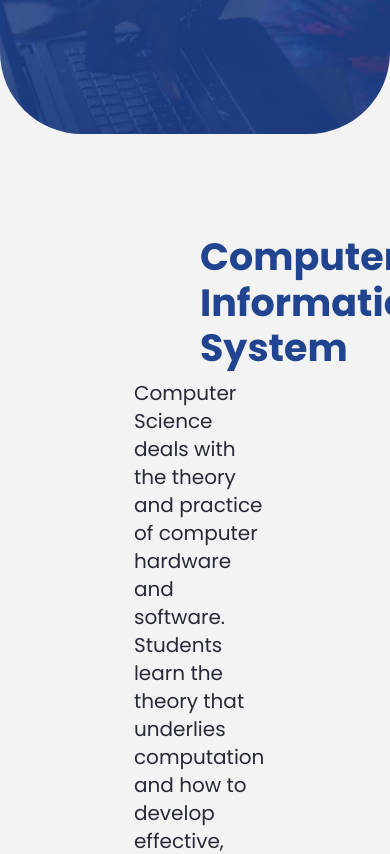
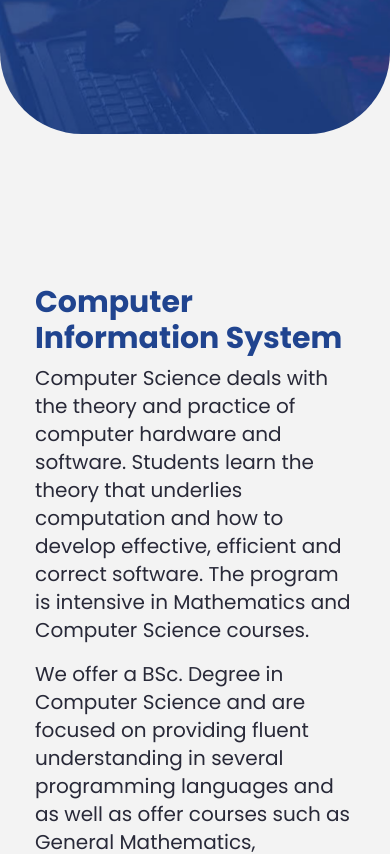
Before and after one commit to somtookaforr/BUCC-web-frontend, a React (Create React App) app: page /programs in a window 390 px wide. Shown: the part 621-1475 px from the top of the page. Built offline with nearby package versions, Linux system fonts and the light colour scheme.

Commit message:
fixed the issue with responsiveness and image alt

```diff
--- a/package.json
+++ b/package.json
@@ -10,7 +10,7 @@
     "react-dom": "^17.0.2",
     "react-router": "^5.2.0",
     "react-router-dom": "^5.2.0",
-    "react-scripts": "5.0.0",
+    "react-scripts": "^5.0.0",
     "web-vitals": "^2.1.4"
   },
   "scripts": {
--- a/src/CSS/ProgramsPage.css
+++ b/src/CSS/ProgramsPage.css
@@ -62,7 +62,7 @@
     flex-wrap: wrap;
     /* padding: 80px 50px; */
 }
-.programs-slider-section .slider .carousel-item{
+/* .programs-slider-section .slider .carousel-item{
     display: none;
     flex-wrap: wrap;
     width: 100%;
@@ -70,21 +70,34 @@
     align-items: center;
     justify-content: center;
     font-family: Poppins, Roboto, -apple-system, BlinkMacSystemFont, 'Segoe UI', Roboto, Oxygen, Ubuntu, Cantarell, 'Open Sans', 'Helvetica Neue', sans-serif;
-}
-.programs-slider-section .slider .carousel-item.active{
+} */
+.programs-slider-section .slider .carousel-item.active, .programs-slider-section .slider .carousel-item{
     display: flex;
     flex-wrap: wrap;
     width: 100%;
-    padding: 100px 150px;
+    padding: 100px 80px;
     align-items: center;
     justify-content: center;
     font-family: Poppins, Roboto, -apple-system, BlinkMacSystemFont, 'Segoe UI', Roboto, Oxygen, Ubuntu, Cantarell, 'Open Sans', 'Helvetica Neue', sans-serif;
+}
+.programs-slider-section .slider .carousel-item{
+    display: none;
 }
 .programs-slider-section .slider .carousel-item div{
     width: 50%;
     display: flex;
     align-items: center;
     justify-content: center;
+}
+programs-slider-section .slider .carousel-item .text{
+    width: 60%;
+}
+.programs-slider-section .slider .carousel-item .pic{
+    width: 40%;
+    /* background-color: aqua; */
+}
+.programs-slider-section .slider .carousel-item .pic img {
+    width: 450px;
 }
 
 .programs-slider-section .slider .slide .text{
@@ -94,7 +107,7 @@
     color: #282938;
     line-height: 28px;
     /* background: green; */
-    padding: 0 50px;
+    margin-right: 50px;
 }
 /* .programs-slider-section .slider .slide .pic{
     background: green;
@@ -134,7 +147,7 @@
 }
 .contact-section{
     width: 100%;
-    height: 40vh;
+    min-height: 40vh;
     display: flex;
     align-items: center;
     justify-content: center;
@@ -159,7 +172,7 @@
     font-weight: 700;
     color: #07101C;
 }
-@media only screen and (max-width: 1024px){
+@media only screen and (max-width: 1180px){
     /* .programs-slider-section .slider .slide{
         padding: 100px 0;
     } */
@@ -167,26 +180,27 @@
         flex-direction: column;
         padding: 100px 50px;
     }
-    .programs-slider-section .slider .slide .text{
+    .programs-slider-section .slider .carousel-item .text{
         margin-bottom: 50px;
-        /* padding: ; */
         width: 100%;
     }
+
 }
 @media only screen and (max-width: 991px){
-    /* .programs-slider-section .slider .slide{
-        padding: 100px 0;
-    } */
-    /* .programs-slider-section .slider .carousel-item{
-        flex-direction: column;
-        padding: 100px 50px;
+
+    .programs-slider-section .slider .slide .pic img{
+        width: 450px;
     }
-    .programs-slider-section .slider .slide .text{
+    .programs-slider-section .slider .carousel-item .text{
         margin-bottom: 50px;
         width: 100%;
-    } */
-    .programs-slider-section .slider .slide .pic img{
-        width: 450px;
+    }
+    .programs-slider-section .slider .carousel-item div{
+        width: 100%;
+        margin: 50px 0;
+    }
+    .programs-slider-section .slider .carousel-item.active, .programs-slider-section .slider .carousel-item{
+        padding: 100px 50px;
     }
 }
 @media only screen and (max-width: 768px){
@@ -194,13 +208,48 @@
         width: 380px;
     }
     .contact-section{
-        /* min-height: 30vh; */
         padding: 30px;
     }
+    .programs-slider-section .slider .carousel-item .text{
+        margin-bottom: 50px;
+        width: 100%;
+    }
+    .programs-slider-section .slider .carousel-item div{
+        width: 100%;
+        margin: 50px 0;
+    }
+    .programs-slider-section .slider .carousel-item.active, .programs-slider-section .slider .carousel-item{
+        padding: 100px 50px;
+    }
 }
-/* .carousel-item{
-    display: none;
+@media only screen and (max-width: 441px){
+    .programs-slider-section .slider .slide .pic img{
+        width: 300px;
+    }
+    .contact-section{
+        padding: 30px;
+    }
+    .programs-slider-section .slider .carousel-item .pic{
+        width: 100%;
+        display: flex;
+        align-items: center;
+        justify-content: flex-start;
+        /* background-color: red; */
+    }
+    .programs-slider-section .slider .carousel-item .text{
+        margin-bottom: 50px;
+        width: 100%;
+        padding: 0 15px;
+        /* background-color: red; */
+    }
+    .programs-slider-section .slider .carousel-item .text h3{
+        font-size: 30px;
+    }
+    .programs-slider-section .slider .carousel-item div{
+        width: 100%;
+        margin: 50px 0;
+    }
+    .programs-slider-section .slider .carousel-item.active, .programs-slider-section .slider .carousel-item{
+        padding: 100px 20px;
+    }
 }
-.carousel-item.active{
-    display: flex;
-} */
--- a/src/Pages/ProgramsPage.jsx
+++ b/src/Pages/ProgramsPage.jsx
@@ -16,14 +16,14 @@ const ProgramsPage = () =>{
                     <Navbar />
                 </header>
                 <main>
-                    <section class="landing-section">
-                        <div class="landing">
+                    <section className="landing-section">
+                        <div className="landing">
                             <h1>Our Programs</h1>
                             <div class="color-cover"></div>
                         </div>
                     </section>
-                    <section class="programs-slider-section">
-                        <div class="slider">
+                    <section className="programs-slider-section">
+                        <div className="slider">
                         <div id="carouselExampleIndicators" className="carousel slide" data-ride="carousel">
                             <ol className="carousel-indicators">
                             <li data-target="#carouselExampleIndicators" data-slide-to="0" className="active"></li>
@@ -33,7 +33,7 @@ const ProgramsPage = () =>{
                             </ol>
                             <div className="carousel-inner">
                                 <div className="carousel-item active">
-                                            <div class="text">
+                                            <div className="text">
                                                 <h3>Computer Science</h3>
 
                                                 <p>
@@ -63,11 +63,11 @@ const ProgramsPage = () =>{
                                                 </p>
                                             </div>
                                             <div class="pic">
-                                                <img class="pic" src={man} />
+                                                <img src={man} alt="Man Explaining"/>
                                             </div>
                                 </div>
                                 <div className="carousel-item ">
-                                            <div class="text">
+                                            <div className="text">
                                                 <h3>Computer Information System</h3>
 
                                                 <p>
@@ -96,12 +96,12 @@ const ProgramsPage = () =>{
                                                 and Systems Engineer, UI/UX Designer.
                                                 </p>
                                             </div>
-                                            <div class="pic">
-                                                <img class="pic" src={man} />
+                                            <div className="pic">
+                                                <img src={man} alt="Man Explaining"/>
                                             </div>
                                 </div>
                                 <div className="carousel-item ">
-                                            <div class="text">
+                                            <div className="text">
                                                 <h3>Software Engineering</h3>
 
                                                 <p>
@@ -130,12 +130,12 @@ const ProgramsPage = () =>{
                                                 and Systems Engineer, UI/UX Designer.
                                                 </p>
                                             </div>
-                                            <div class="pic">
-                                                <img class="pic" src={man} />
+                                            <div className="pic">
+                                                <img src={man} alt="Man Explaining"/>
                                             </div>
                                 </div>
                                 <div className="carousel-item ">
-                                            <div class="text">
+                                            <div className="text">
                                                 <h3>Computer Information Technology</h3>
 
                                                 <p>
@@ -164,8 +164,8 @@ const ProgramsPage = () =>{
                                                 and Systems Engineer, UI/UX Designer.
                                                 </p>
                                             </div>
-                                            <div class="pic">
-                                                <img class="pic" src={man} />
+                                            <div className="pic">
+                                                <img src={man} alt="Man Explaining"/>
                                             </div>
                                 </div>
                             </div>
@@ -182,19 +182,19 @@ const ProgramsPage = () =>{
 
 
                     </section>
-                    <section class="others-section">
-                        <div class="unlimited">
-                            <img src={unlimited} />
+                    <section className="others-section">
+                        <div className="unlimited">
+                            <img src={unlimited} alt="Unlimited Access"/>
                         </div>
                         <div class="expert">
-                            <img src={expert}/>
+                            <img src={expert} alt="Expert Teachers"/>
                         </div>
                         <div class="learning">
-                            <img src={learn}/>
+                            <img src={learn} alt="Learn Everywhere"/>
                         </div>
                     </section>
-                    <section class="contact-section">
-                        <div class="text">
+                    <section className="contact-section">
+                        <div className="text">
                             <p>Do you have any questions<br />
                             you would love to ask us?</p>
                         </div>
```
Also changed, not shown: 1 other file (tests, documents, lock files or other folders).
